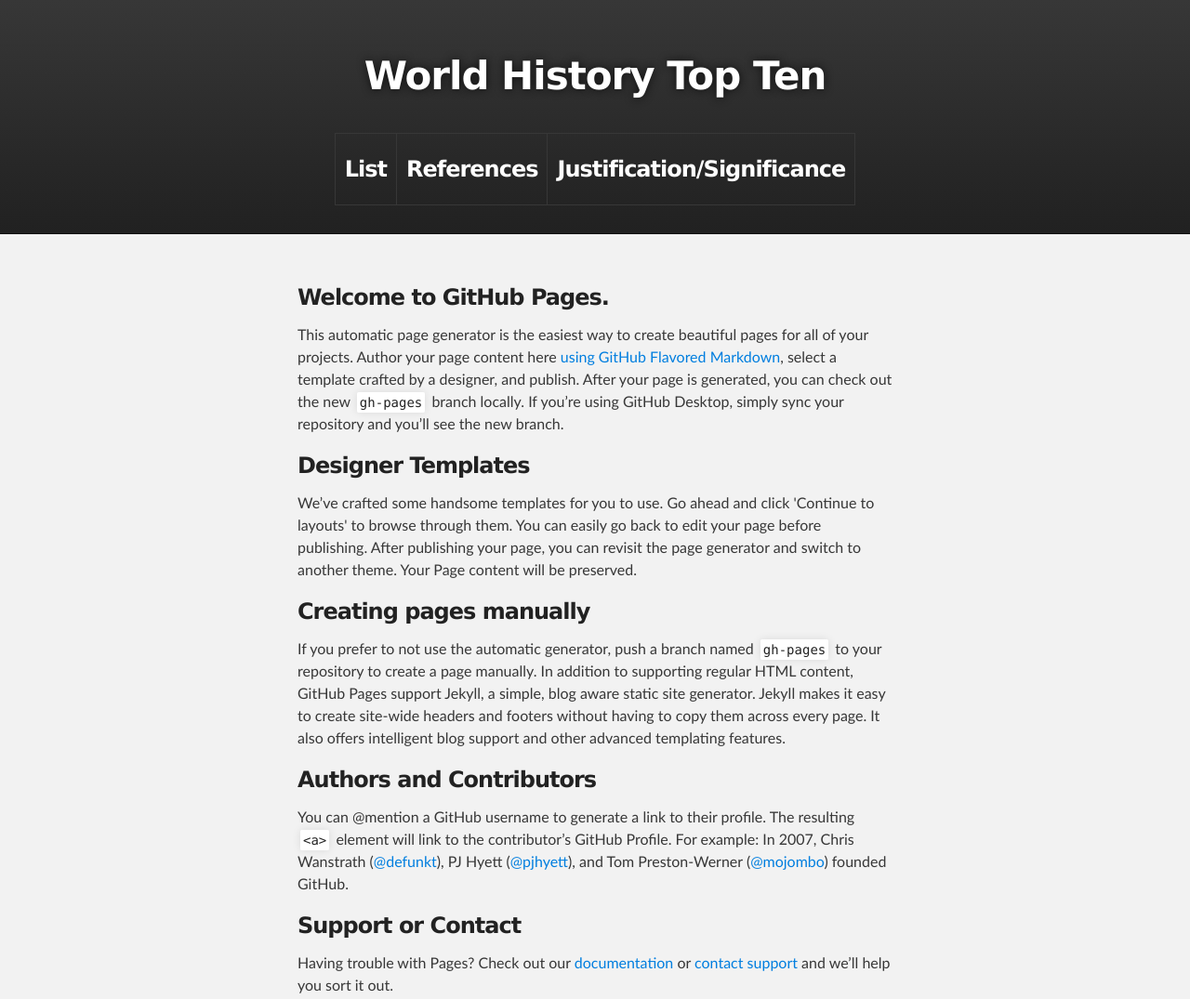
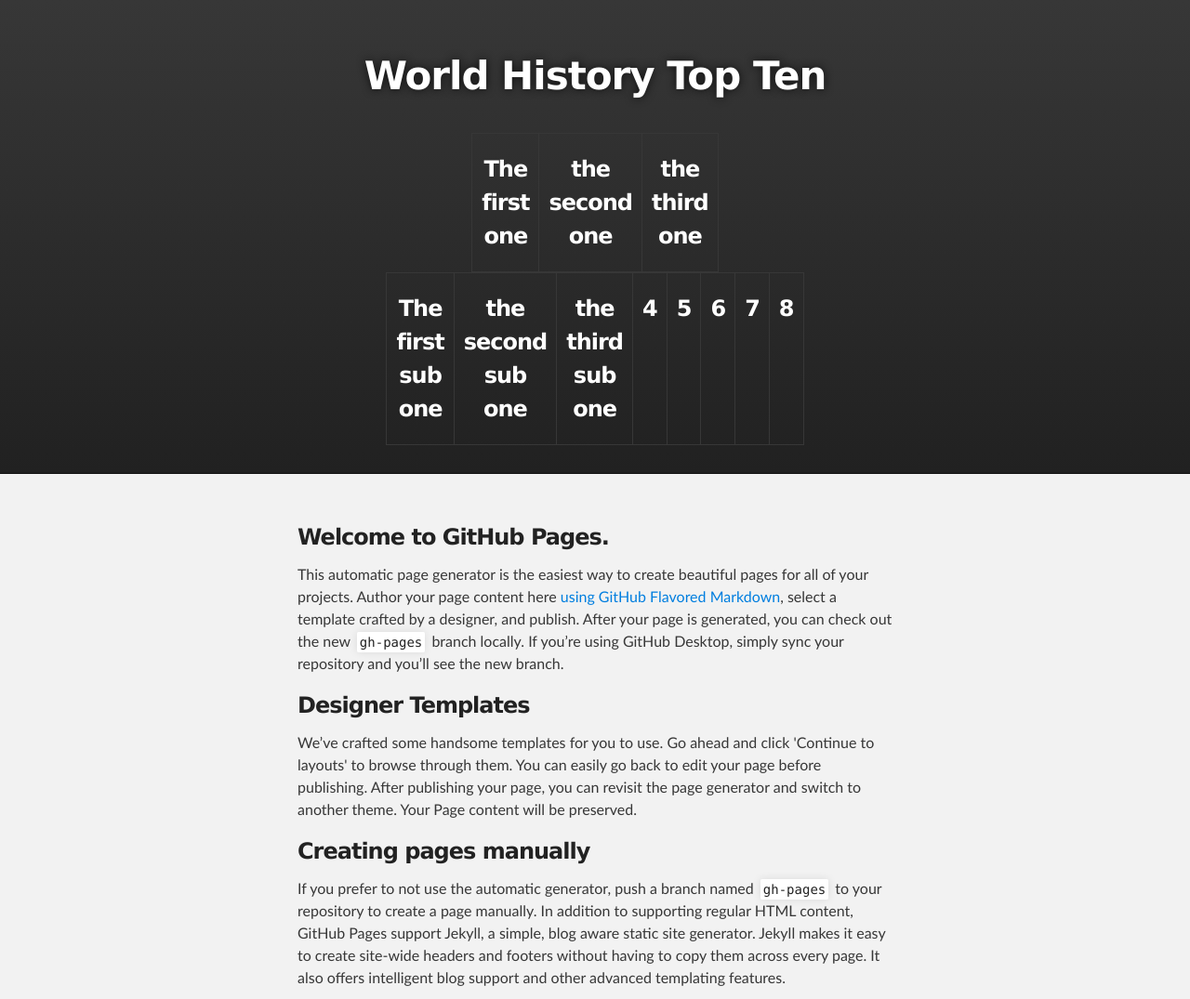
Before and after one commit to BionicPi/US-History-Slave-Revolts, a plain HTML site: page index.html in a window 1280 px wide. Shown: the top 1075 px of the page at 93% size. Drawn offline with Linux system fonts and the light colour scheme.

Commit message:
Update index.html

```diff
--- a/index.html
+++ b/index.html
@@ -24,13 +24,42 @@
           <table style="margin:auto;border:0px;width:40%;text-align:center;color:white;">
             <tbody><tr>
               <td>
-                <h3 style="color:white;"><a style="color:white;" href="index.html">List</a></h3>
+                <h3 style="color:white;"><a style="color:white;" href="index.html">The first one</a></h3>
               </td>
               <td>
-                <h3 style="color:white;"><a style="color:white;" href="references.html">References</a></h3>
+                <h3 style="color:white;"><a style="color:white;" href="references.html">the second one</a></h3>
               </td>
               <td>
-                <h3><a style="color:white;" href="justificationSignificance.html">Justification/Significance</a></h3>
+                <h3><a style="color:white;" href="justificationSignificance.html">the third one</a></h3>
+              </td>
+            </tr>
+          </tbody></table>
+
+          <table style="margin:auto;border:0px;width:40%;text-align:center;color:white;">
+            <tbody><tr>
+              <td>
+                <h3 style="color:white;"><a style="color:white;" href="index.html">The first sub one</a></h3>
+              </td>
+              <td>
+                <h3 style="color:white;"><a style="color:white;" href="references.html">the second sub one</a></h3>
+              </td>
+              <td>
+                <h3><a style="color:white;" href="justificationSignificance.html">the third sub one</a></h3>
+              </td>
+              <td>
+                <h3><a style="color:white;" href="justificationSignificance.html">4</a></h3>
+              </td>
+              <td>
+                <h3><a style="color:white;" href="justificationSignificance.html">5</a></h3>
+              </td>
+              <td>
+                <h3><a style="color:white;" href="justificationSignificance.html">6</a></h3>
+              </td>
+              <td>
+                <h3><a style="color:white;" href="justificationSignificance.html">7</a></h3>
+              </td>
+              <td>
+                <h3><a style="color:white;" href="justificationSignificance.html">8</a></h3>
               </td>
             </tr>
           </tbody></table>
```
